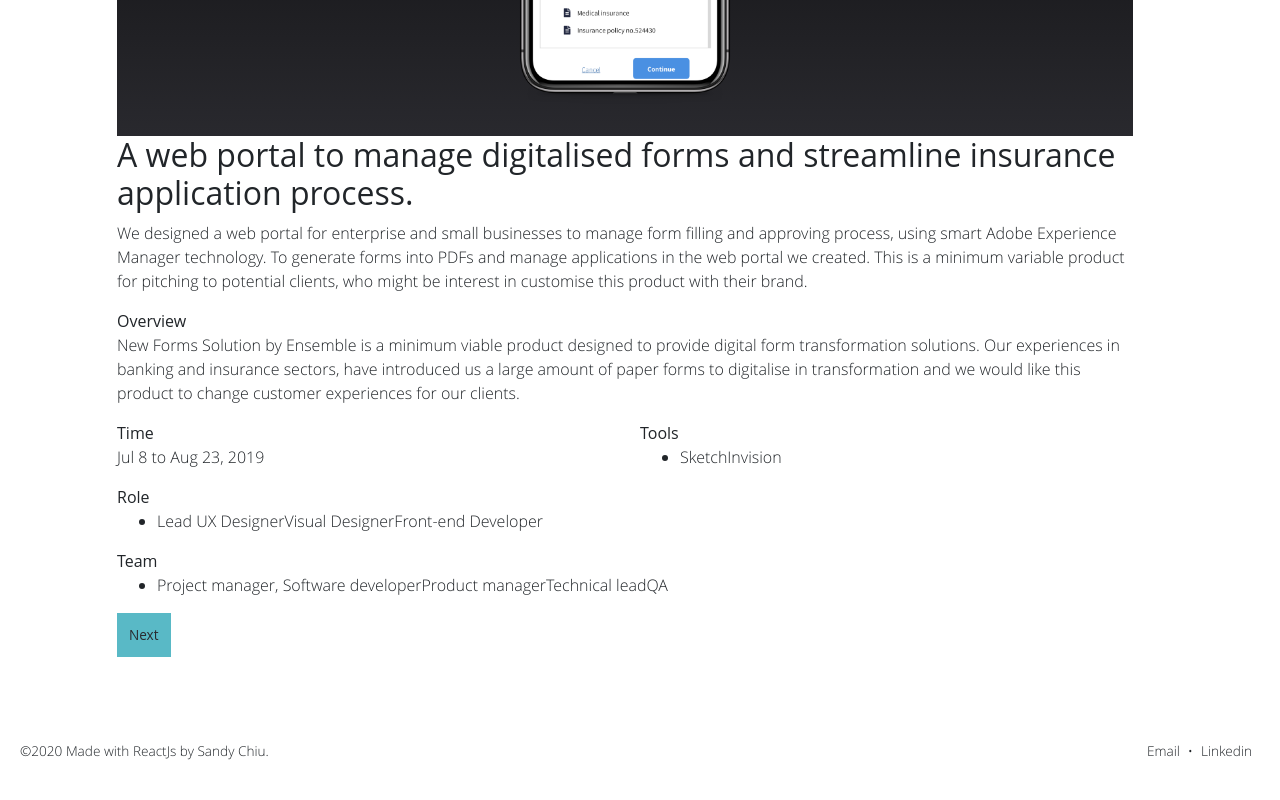
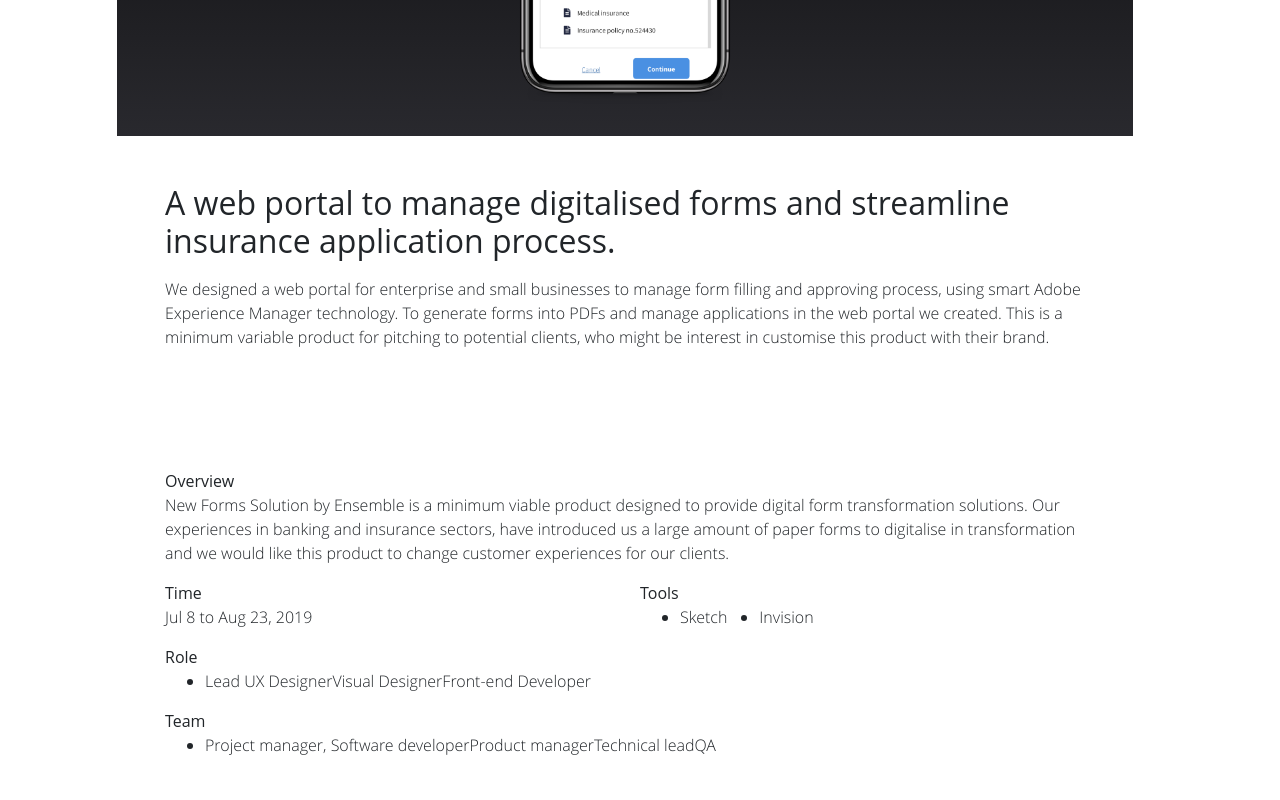
Before and after one commit to orario002/portfolio-react-app, a React (Create React App) app: page /portfolio/design/NFS in a window 1280 px wide. Shown: the part 620-1420 px from the top of the page. Built offline with nearby package versions, Linux system fonts and the light colour scheme; a web font is replaced by a local one.

Commit message:
Mapping through an array dynamically.

```diff
--- a/src/Component/Banner.js
+++ b/src/Component/Banner.js
@@ -6,8 +6,10 @@ class Banner extends React.Component {
         return (
             <div className="banner">
                 <img class="banner__hero" src={this.props.img} alt={this.props.name}/>
-                <h1>{this.props.title}</h1>
-                <p>{this.props.intro}</p>
+                <div className="intro p-5">
+                <h1 className="pb-2">{this.props.title}</h1>
+                <p className="pb-2">{this.props.intro}</p>
+                </div>
             </div>
         )
     };
--- a/src/Component/Summary.js
+++ b/src/Component/Summary.js
@@ -3,8 +3,11 @@ import {Col, Row} from 'reactstrap';
 
 class Summary extends React.Component {
     render() {
+            const tools = this.props.tools.map(function(tool){
+                return <li> {tool} </li>;
+            });
         return (
-            <div>
+            <div className="summary p-5">
                 <Row>
                     <Col>
                         <strong>Overview</strong>
@@ -20,9 +23,7 @@ class Summary extends React.Component {
                     <Col md={6} xs={12}>
                         <strong>Tools</strong>
                         <ul>
-                            <li>
-                                {this.props.tools}
-                            </li>
+                                {tools}
                         </ul>
                     </Col>
                 </Row>
```
